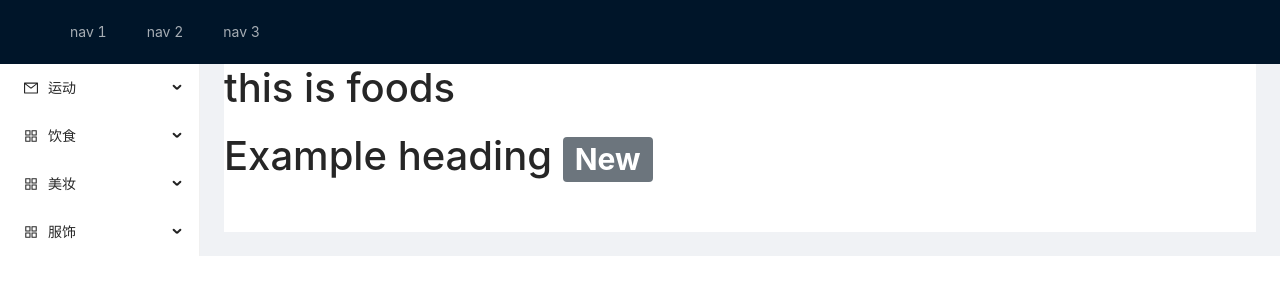
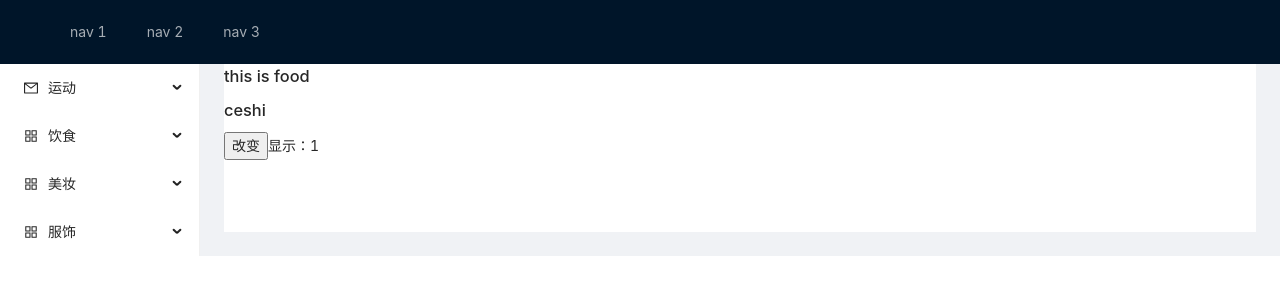
Before and after one commit to mis-dai/learn, a React (Create React App) app in the folder react-webpack-demo/: page /foods in a window 1280 px wide. Shown: the top 300 px of the page. Built offline with nearby package versions, Linux system fonts and the light colour scheme; the HTML template or start-up script is replaced by a standard one.

Commit message:
Update foods.jsx

```diff
--- a/react-webpack-demo/src/app/pages/foods.jsx
+++ b/react-webpack-demo/src/app/pages/foods.jsx
@@ -1,14 +1,39 @@
-import React,{ useState } from 'react';
-// import $ from 'jquery' //bootstrap 的安装必须依赖jquery的安装为前提
-import 'bootstrap/dist/css/bootstrap.css'
-
+import React ,{useState} from 'react';
 
 export default () => {
-  const [data,setData] = useState({})
+  const [name, setName] = useState("ceshi")
+  const [data, setData] = useState(1)
+  const change =() =>{
+    setData(data+1)
+    setData(data+1)
+  }
   return(
     <>
-      <h1>this is foods</h1>
-      <h1>Example heading <span className="badge badge-secondary">New</span></h1>
+    <h1>this is food</h1>
+    <h1>{name}</h1>
+    <button onClick={() => setData(data+1)}>改变</button>
+    显示：{data}
     </>
   )
 }
+
+// 状态更新异步的解决方法
+/*
+  1、函数式写法
+  直接传入一个函数
+    setState: this.setState((state, props) => ({data: 111}))
+
+    useState:  setState( x => x+1 )
+
+
+2、加入第二个参数，第二个参数是个回调函数，可以在这个回调函数中获取到刚刚更新得到的值，不过这个值实在 render 方法执行完毕之后才进行回调的
+  this.setState({data: 111}, function(){ console.log(this.state.data) })
+
+
+3、对象的扩展运算符
+用户自定义的属性，放在扩展运算符后面，则扩展运算符内部的同名属性会被覆盖掉
+      setBtnArrStatus({
+      ...btnArrStatus,
+      [`${key}Disabled`]: true,
+    });
+**/
```
